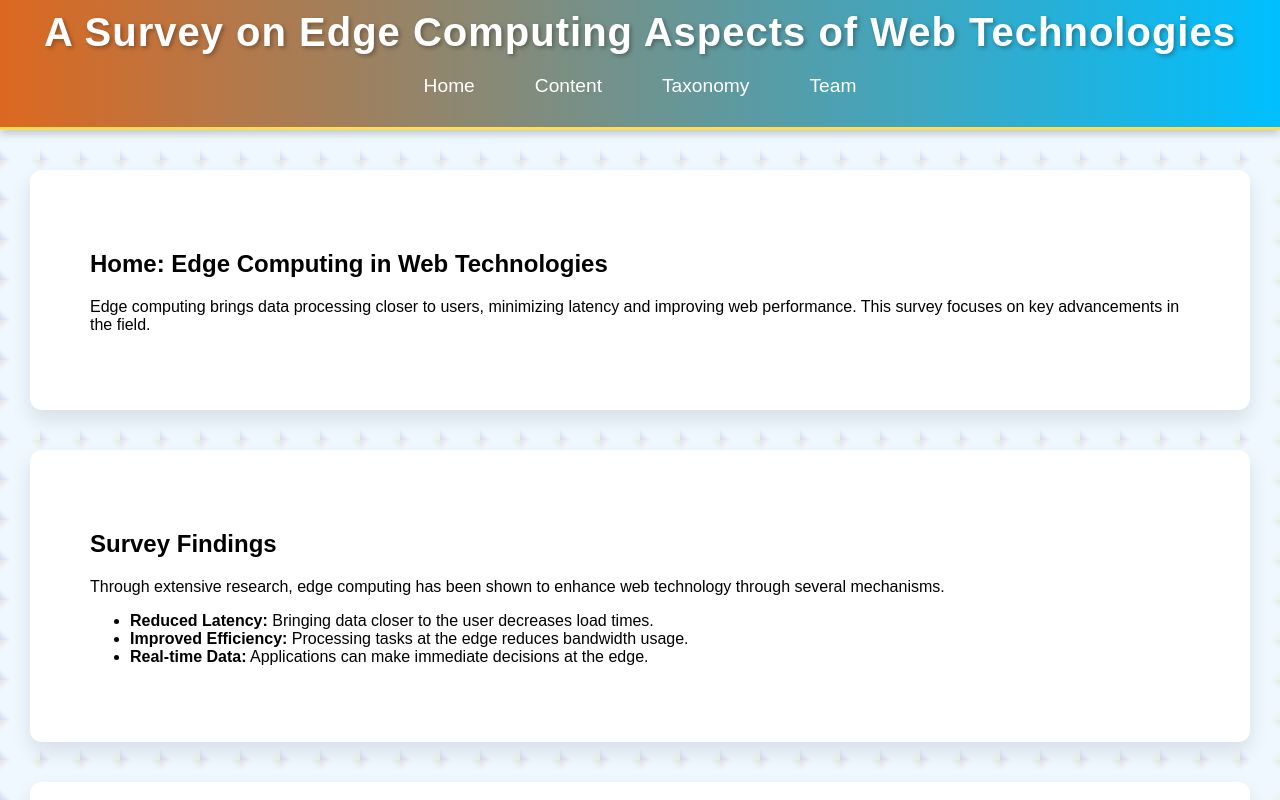
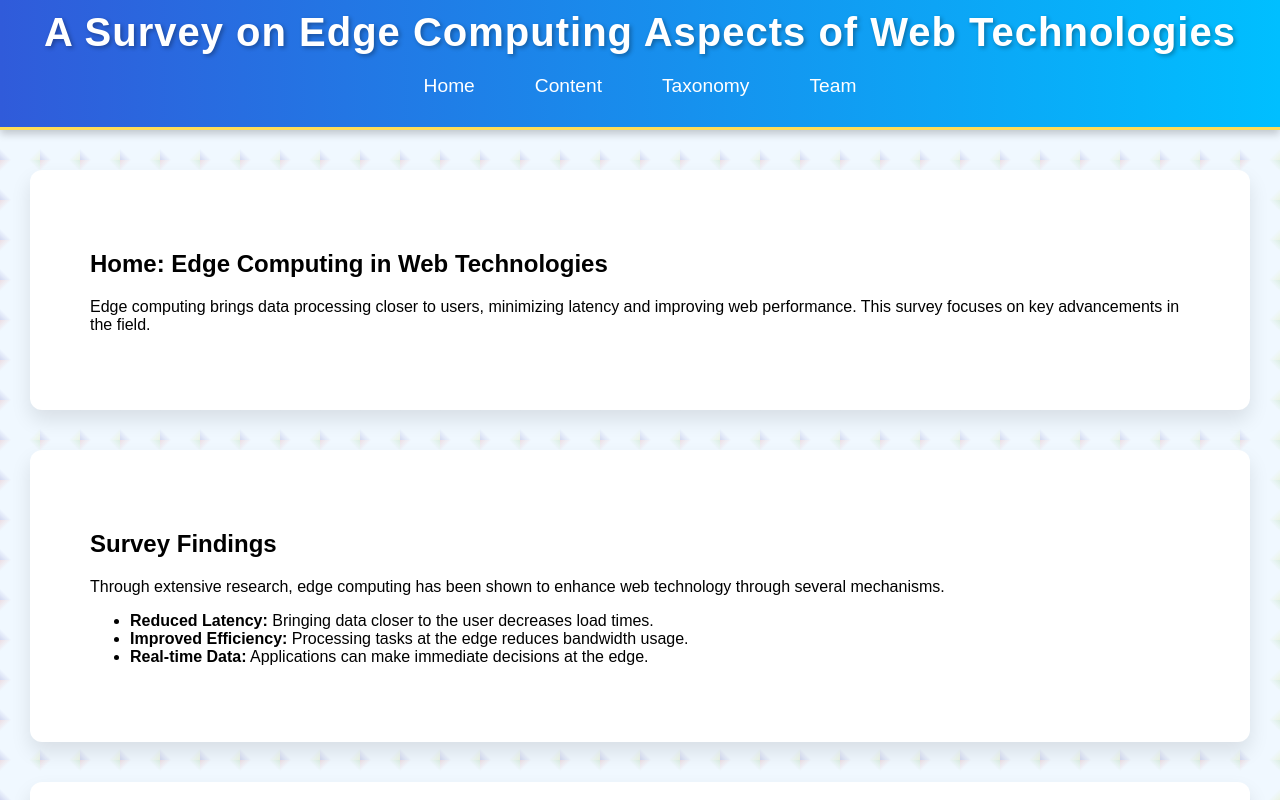
Before and after one commit to vnandala/my-react-app, a React (Create React App) app: page / in a window 1280 px wide. Shown: the top 800 px of the page. Built offline with nearby package versions, Linux system fonts and the light colour scheme.

Commit message:
colo update

```diff
--- a/src/App.css
+++ b/src/App.css
@@ -13,7 +13,7 @@
 
 /* App Header with Gradient Background and Shadow */
 .app-header {
-  background: linear-gradient(90deg, #dc6820, #00bfff);
+  background: linear-gradient(90deg, #305bda, #00bfff);
   color: white;
   text-align: center;
   padding: 10px 0;
```
